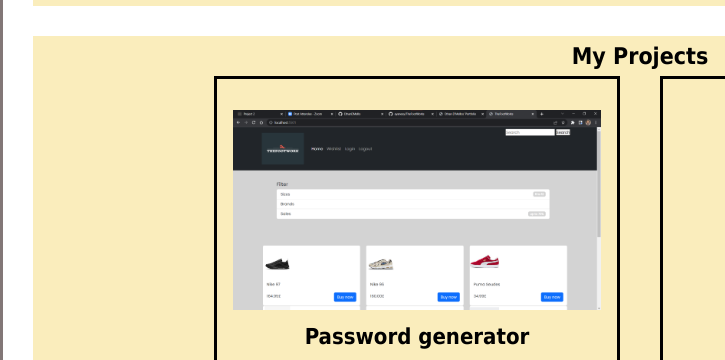
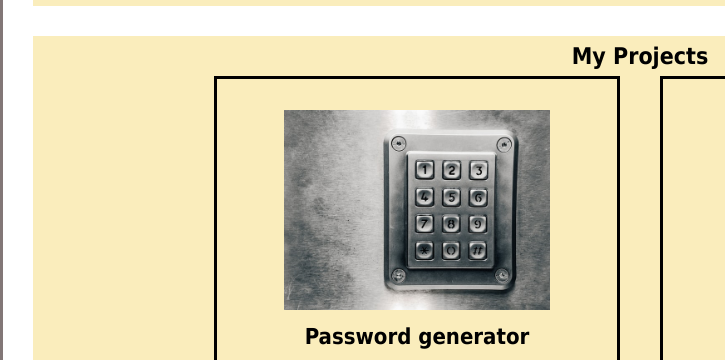
Before and after one commit to EthanDMello/ethans-portfolio, a plain HTML site: page index.html in a window 1280 px wide. Shown: the part 537-897 px from the top of the page, 0-725 px from the left. Drawn offline with Linux system fonts and the light colour scheme.

Commit message:
changed picture ref

```diff
--- a/index.html
+++ b/index.html
@@ -75,7 +75,7 @@
                   rel="noopener noreferrer"
                   ><img
                     class="projectCardImg"
-                    src="./Assets/images/thefootworks deployed.png"
+                    src="./Assets/images/passwordImg.jpg"
                     alt="Screenshot of the deployed application Thefootworks"
                 /></a>
                 <figcaption>Password generator</figcaption>
```
